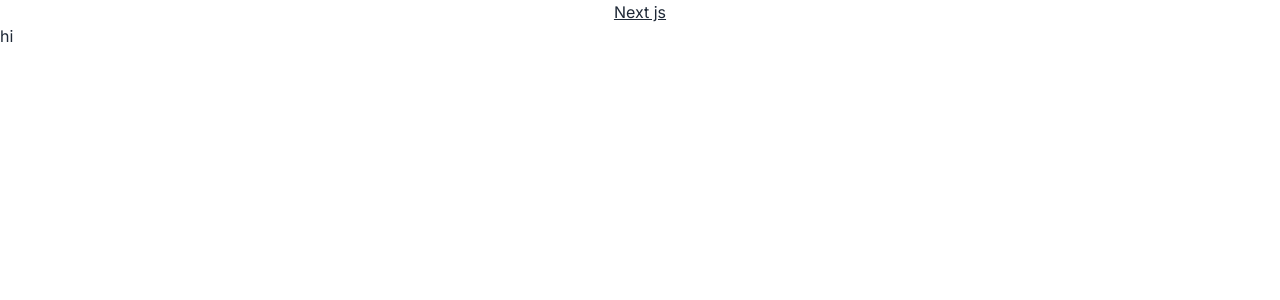
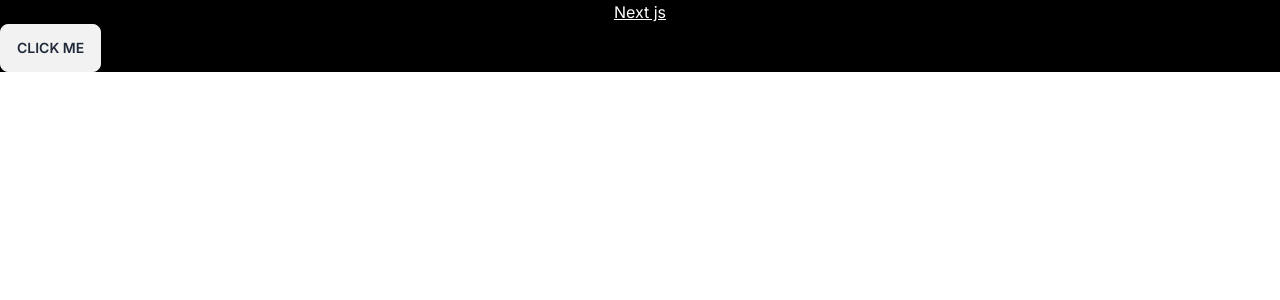
Before and after one commit to NimeshPiyumantha/Simple-To-Do_App, a Next.js app: page / in a window 1280 px wide. Shown: the top 300 px of the page. Built offline with nearby package versions, Linux system fonts and the light colour scheme.

Commit message:
Update Content

```diff
--- a/src/app/globals.css
+++ b/src/app/globals.css
@@ -2,19 +2,28 @@
 @tailwind components;
 @tailwind utilities;
 
-/* :root {
+:root {
   --foreground-rgb: 0, 0, 0;
   --background-start-rgb: 214, 219, 220;
   --background-end-rgb: 255, 255, 255;
 }
 
-@media (prefers-color-scheme: dark) {
+@media (prefers-color-scheme: light) {
   :root {
     --foreground-rgb: 255, 255, 255;
     --background-start-rgb: 0, 0, 0;
     --background-end-rgb: 0, 0, 0;
   }
 }
+
+@media (prefers-color-scheme: dark) {
+  :root {
+    --foreground-rgb: 0, 0, 0;
+    --background-start-rgb: 255, 255, 255;
+    --background-end-rgb: 255, 255, 255;
+  }
+}
+
 
 body {
   color: rgb(var(--foreground-rgb));
@@ -24,4 +33,4 @@
       rgb(var(--background-end-rgb))
     )
     rgb(var(--background-start-rgb));
-} */
+}
--- a/src/app/page.tsx
+++ b/src/app/page.tsx
@@ -2,7 +2,7 @@
   return (
     <main>
       <h1 className="text-center underline">Next js</h1>
-    <button>hi</button>
+      <button className="btn">Click me</button>
     </main>
   );
 }
```
